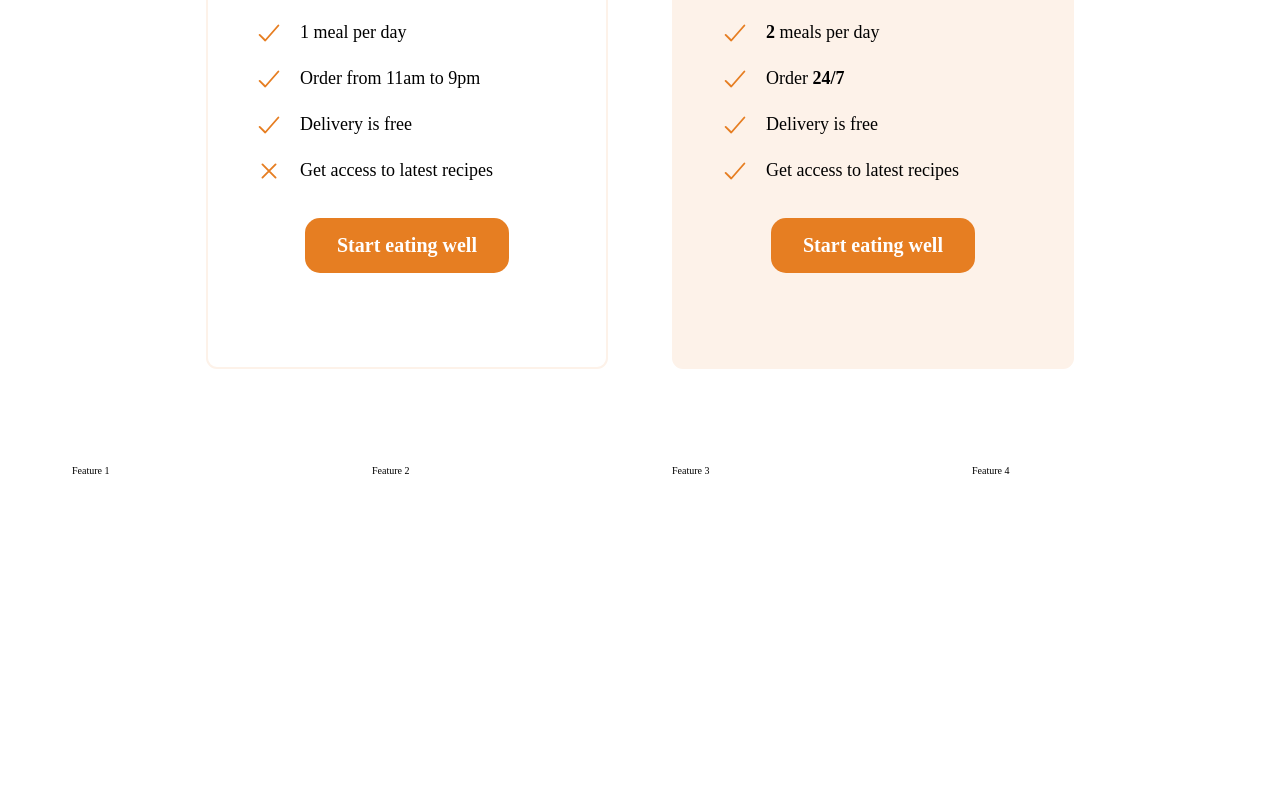
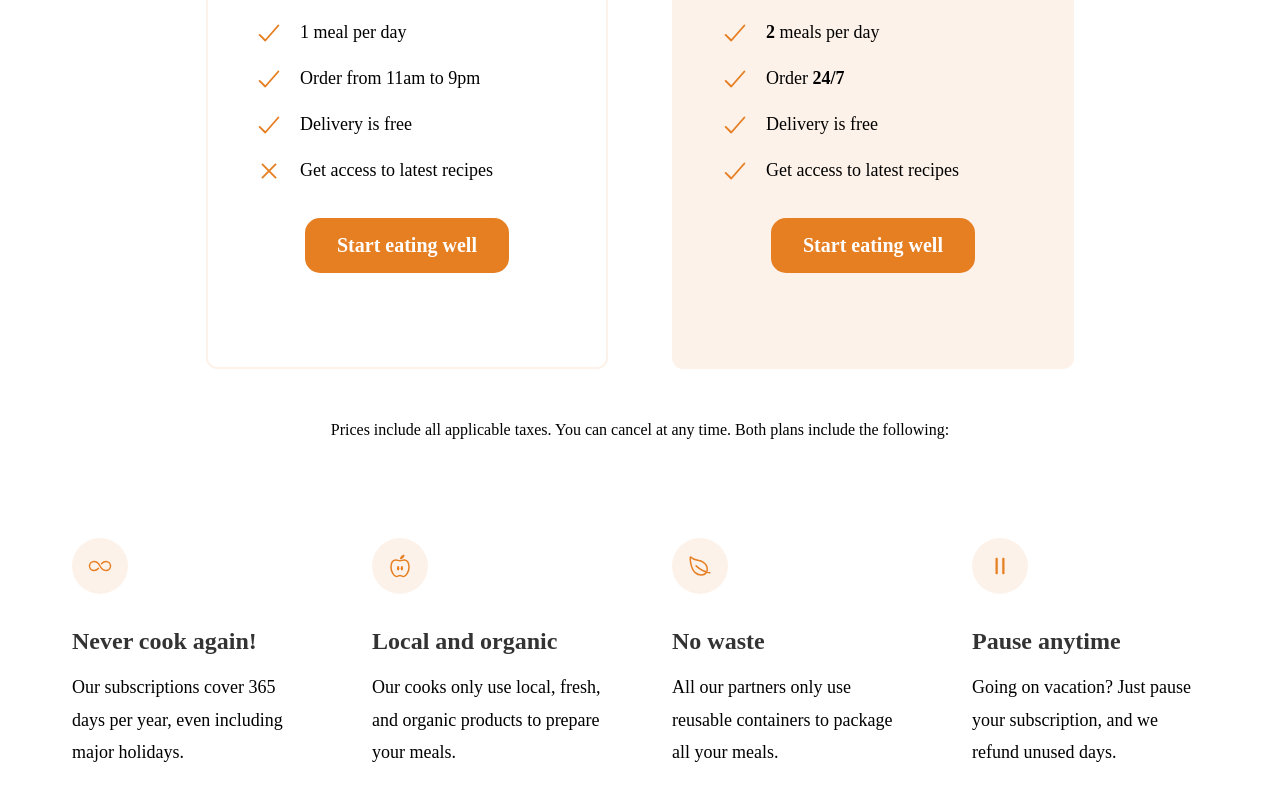
Before and after one commit to Pratapgorrela/cssapp, a plain HTML site: page index.html in a window 1280 px wide. Shown: the part 5111-5911 px from the top of the page. Before the commit the page ends 5683 px from the top, so only its background shows below. Drawn offline with nearby package versions, Linux system fonts and the light colour scheme; files whose address does not match are found by name.

Commit message:
feature section changes.

```diff
--- a/css/general.css
+++ b/css/general.css
@@ -114,6 +114,10 @@ html {
   margin-right: 1.6rem !important;
 }
 
+.margin-bottom-md {
+  margin-bottom: 4.8rem !important;
+}
+
 .container {
   max-width: 120rem;
   padding: 0 3.2rem;
--- a/css/style.css
+++ b/css/style.css
@@ -504,3 +504,35 @@
   margin-bottom: 4.8rem;
   margin-top: 3.2rem;
 }
+
+/* ************************************** */
+/* FEATURE SECTION */
+/* ************************************** */
+
+.pllan-detials {
+  font-size: 1.6rem;
+  line-height: 1.6;
+  text-align: center;
+}
+
+.feature-icon {
+  color: #e67e22;
+  height: 2.4rem;
+  width: 2.4rem;
+  margin-bottom: 3.2rem;
+  background-color: #fdf2e9;
+  padding: 1.6rem;
+  border-radius: 50%;
+}
+
+.feature-title {
+  font-size: 2.4rem;
+  color: #333;
+  font-weight: 700;
+  margin-bottom: 1.6rem;
+}
+
+.feature-text {
+  font-size: 1.8rem;
+  line-height: 1.8;
+}
--- a/index.html
+++ b/index.html
@@ -410,7 +410,7 @@
             Eating well without breaking the bank
           </h2>
         </div>
-        <div class="container grid grid--2--cols">
+        <div class="container grid grid--2--cols margin-bottom-md">
           <div class="pricing-plan pricing-plan--starter">
             <header class="plan-header">
               <p class="plan-name">Starter</p>
@@ -469,11 +469,46 @@
           </div>
         </div>
 
+        <div class="container grid">
+          <aside class="pllan-detials">
+            Prices include all applicable taxes. You can cancel at any time.
+            Both plans include the following:
+          </aside>
+        </div>
+
         <div class="container grid grid--4--cols">
-          <dv class="feature">Feature 1</dv>
-          <dv class="feature">Feature 2</dv>
-          <dv class="feature">Feature 3</dv>
-          <dv class="feature">Feature 4</dv>
+          <dv class="feature">
+            <ion-icon name="infinite-outline" class="feature-icon"></ion-icon>
+            <p class="feature-title">Never cook again!</p>
+            <p class="feature-text">
+              Our subscriptions cover 365 days per year, even including major
+              holidays.
+            </p>
+          </dv>
+          <dv class="feature">
+            <ion-icon name="nutrition-outline" class="feature-icon"></ion-icon>
+            <p class="feature-title">Local and organic</p>
+            <p class="feature-text">
+              Our cooks only use local, fresh, and organic products to prepare
+              your meals.
+            </p>
+          </dv>
+          <dv class="feature">
+            <ion-icon name="leaf-outline" class="feature-icon"></ion-icon>
+            <p class="feature-title">No waste</p>
+            <p class="feature-text">
+              All our partners only use reusable containers to package all your
+              meals.
+            </p>
+          </dv>
+          <dv class="feature">
+            <ion-icon name="pause-outline" class="feature-icon"></ion-icon>
+            <p class="feature-title">Pause anytime</p>
+            <p class="feature-text">
+              Going on vacation? Just pause your subscription, and we refund
+              unused days.
+            </p>
+          </dv>
         </div>
       </section>
     </main>
```
